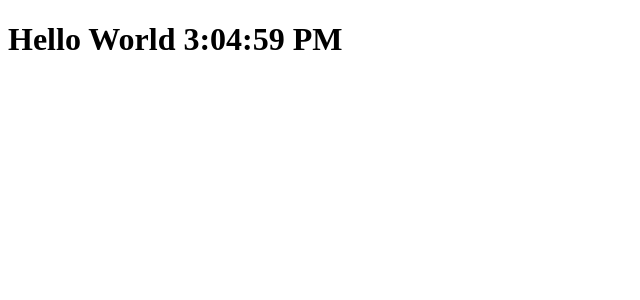
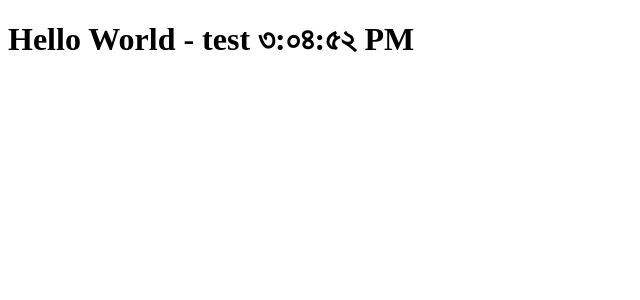
Before and after one commit to sadid369/myreact, a React (Create React App) app: page / in a window 1280 px wide. Shown: the top 300 px of the page, without its empty margins (0-640 px from the left). Built offline with nearby package versions, Linux system fonts and the light colour scheme.

Commit message:
@27/01/2023

```diff
--- a/src/index.js
+++ b/src/index.js
@@ -2,15 +2,20 @@ import React from "react";
 import ReactDOM from "react-dom";
 // const element = React.createElement("h1", null, "Hello World");
 const index = 0;
+class Clock extends React.Component {
+  render() {
+    return (
+      <h1 className="heading" tabIndex={index}>
+        <span className="text">
+          Hello World - {this.props.children}{" "}
+          {new Date().toLocaleTimeString(this.props.local)}
+        </span>
+      </h1>
+    );
+  }
+}
 
-setInterval(() => {
-  const element = (
-    <h1 className="heading" tabIndex={index}>
-      <span className="text">
-        Hello World {new Date().toLocaleTimeString()}
-      </span>
-      <img src="" />
-    </h1>
-  );
-  ReactDOM.render(element, document.getElementById("root"));
-}, 1000);
+ReactDOM.render(
+  <Clock local="bn-BD">test</Clock>,
+  document.getElementById("root")
+);
```
